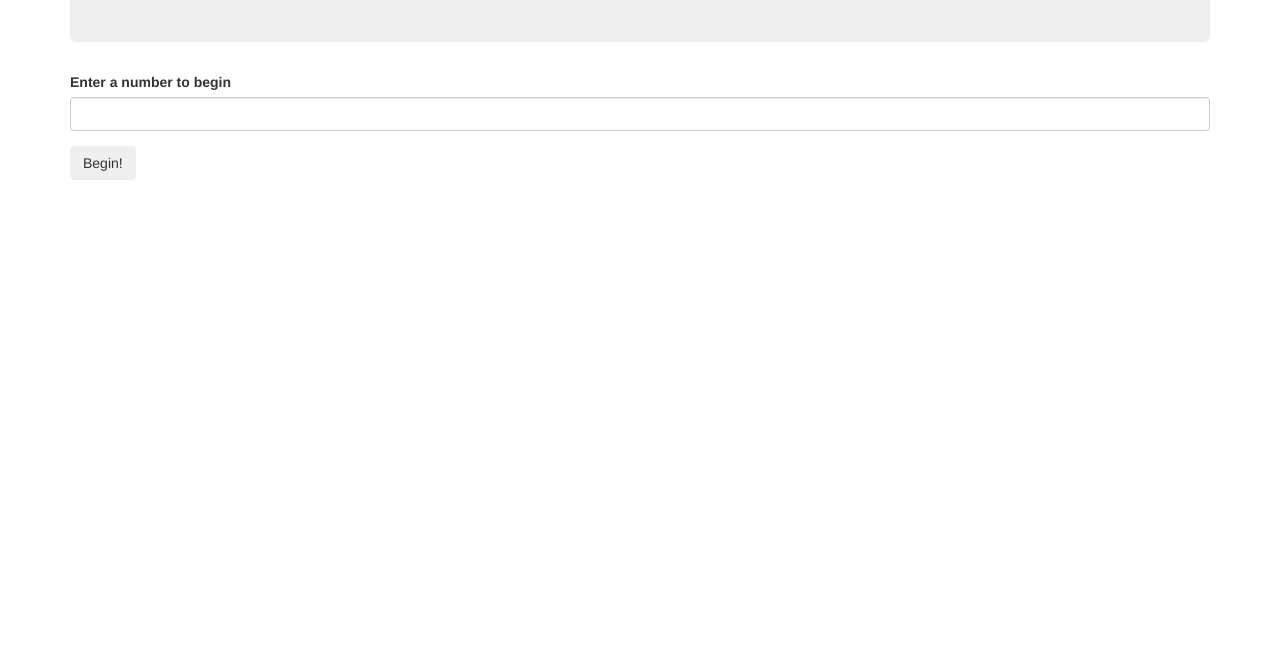
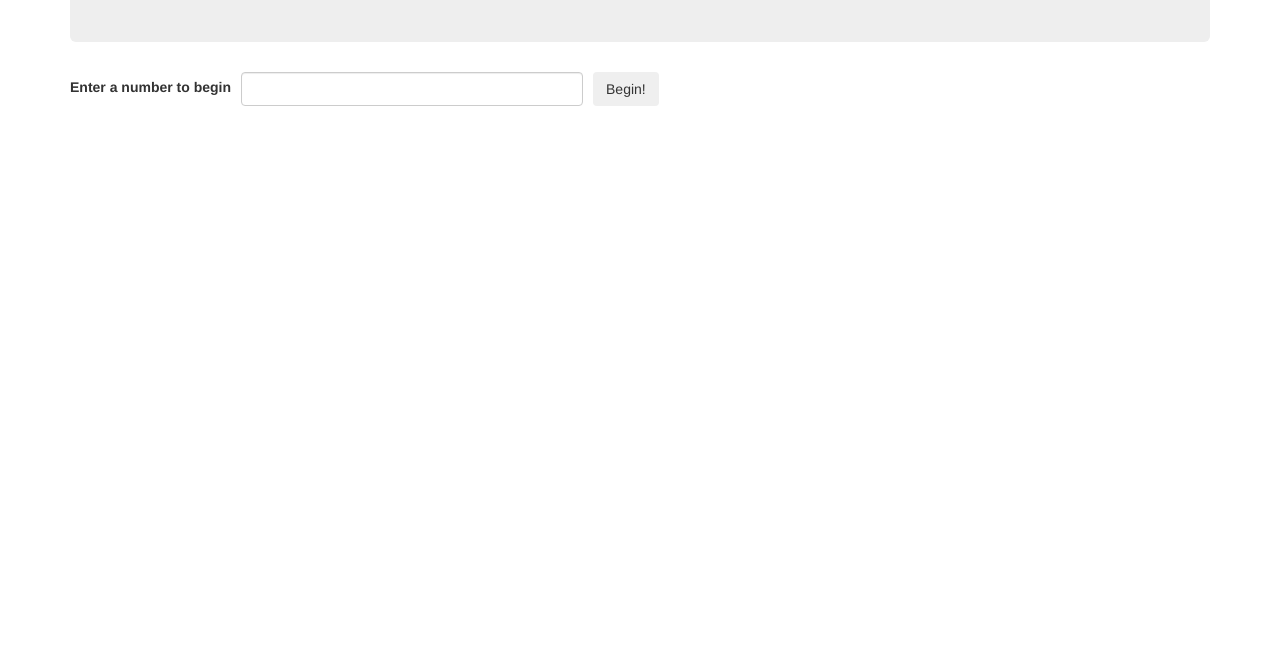
Before and after one commit to Chad-Durkin/final-review3, a plain HTML site: page index.html in a window 1280 px wide. Shown: the part 153-800 px from the top of the page. Drawn offline with Linux system fonts and the light colour scheme.

Commit message:
have an updated README(I read directions wrong, thought program only had to output the number not all the numbers), with a new specification

```diff
--- a/css/styles.css
+++ b/css/styles.css
@@ -0,0 +1,11 @@
+#input-label {
+  float: left;
+  margin-top: 5px;
+}
+
+#user-number {
+  width: 30%;
+  float: left;
+  margin-left: 10px;
+  margin-right:10px;
+}
--- a/index.html
+++ b/index.html
@@ -12,20 +12,22 @@
       <div class="jumbotron">
         <h1>Ping Pong</h1>
       </div>
-      <div class="input">
+
+      <div class="inputSection">
         <form id="user-input">
           <div class="form-group">
-            <label>Enter a number to begin</label>
+            <label id="input-label">Enter a number to begin</label>
             <input id="user-number" class="form-control" type="number">
           </div>
           <button type="submit" class="btn">Begin!</button>
         </form>
       </div>
+
       <div class="Output">
         <ul id="display-output">
         </ul>
       </div>
+
       </div>
-    </div>
   </body>
 </html>
--- a/js/scripts.js
+++ b/js/scripts.js
@@ -1,13 +1,10 @@
 var divideBySpecs = function(userNumber) {
   if((userNumber % 15) === 0)
-  {
     return "ping-pong";
-  }
   else if((userNumber % 5) === 0)
-  {
     return "pong";
-  }
-
+  else if((userNumber % 3) === 0)
+    return "ping";
   return userNumber;
 };
 
@@ -16,10 +13,7 @@ $(function() {
   $("#user-input").submit(function(event) {
     event.preventDefault();
     var userNumber = $("#user-number").val();
-
     var userOutput = divideBySpecs(userNumber);
-    console.log(userOutput);
-
     $("#display-output").append("<li>" + userOutput + "</li>");
   })
 });
```
Also changed, not shown: 1 other file.
